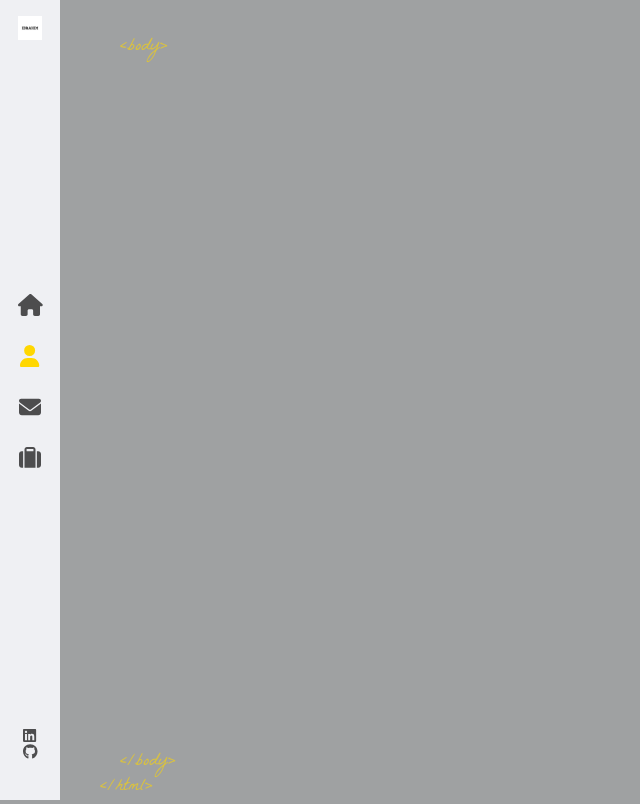
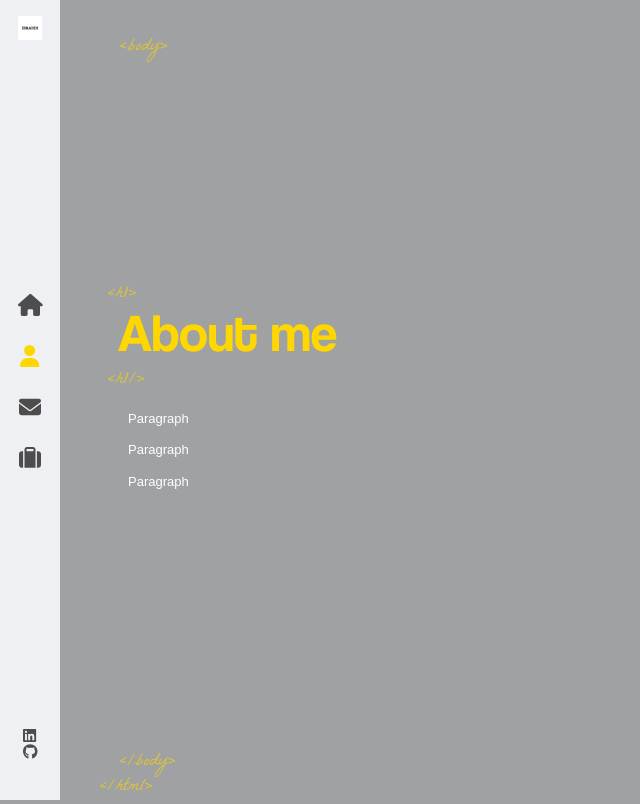
Before and after one commit to IbrahimPala1/Personal-Website, a React (Create React App) app: page /about in a window 1280 px wide. Shown: the whole page, without its empty margins (0-640 px from the left). Built offline with nearby package versions, Linux system fonts and the light colour scheme.

Commit message:
about me page edits

```diff
--- a/src/components/About/about.js
+++ b/src/components/About/about.js
@@ -1,3 +1,28 @@
-const About = () => ('Hello')
+import AnimatedLetters from '../AnimatedLetters/letters'
+import './about.scss'
+
+const About = () => {
+    return (
+        <div className="container about-page">
+            <div className="text-zone">
+            <h1>
+                <AnimatedLetters
+                strArray={['A', 'b', 'o', 'u', 't', ' ', 'm', 'e']}
+                idx={15}
+                />
+            </h1>
+            <p>
+                Paragraph
+            </p>
+            <p align="LEFT">
+                Paragraph
+            </p>
+            <p>
+                Paragraph
+            </p>
+            </div>
+            </div>
+    )
+}
 
 export default About
--- a/src/components/Layout/layout.scss
+++ b/src/components/Layout/layout.scss
@@ -36,3 +36,69 @@
     animation: fadeIn 1s forwards;
     animation-delay: 1s;
   }
+
+  .about-page {
+    .text-zone {
+        position: absolute;
+        left: 10%;
+        top: 50%;
+        transform: translateY(-50%);
+        width: 35%;
+        vertical-align: middle;
+        display: table-cell;
+        max-height: 90%;
+
+        h1 {
+            font-size: 53px;
+            font-family: 'Coolvetica';
+            color: #ffd700;
+            font-weight: 400;
+            margin-top: 0;
+            position: relative;
+            margin-bottom: 40px;
+            left: -10px;
+
+            &:before {
+                content: '<h1>';
+                font-family: 'La Belle Aurore', cursive;
+                color: #ffd700;
+                font-size: 18px;
+                position: absolute;
+                margin-top: -10px;
+                left: -10px;
+                opacity: 0.6;
+                line-height: 18px;
+              }
+
+              &:after {
+                content: '<h1/>';
+                font-family: 'La Belle Aurore', cursive;
+                color: #ffd700;
+                font-size: 18px;
+                line-height: 18px;
+                position: absolute;
+                left: -30px;
+                bottom: -20px;
+                margin-left: 20px;
+                opacity: 0.6;
+              }
+        }
+        p {
+            font-size: 13px;
+            color: #fff;
+            font-family: sans-serif;
+            font-weight: 300;
+            max-width: fit-content;
+            animation: pulse 1s;
+            &:nth-of-type(1) {
+              animation-delay: 1.1s;
+            }
+            &:nth-of-type(2) {
+              animation-delay: 1.2s;
+            }
+            &:nth-of-type(3) {
+              animation-delay: 1.3s;
+            }
+        }
+    }
+}
```
